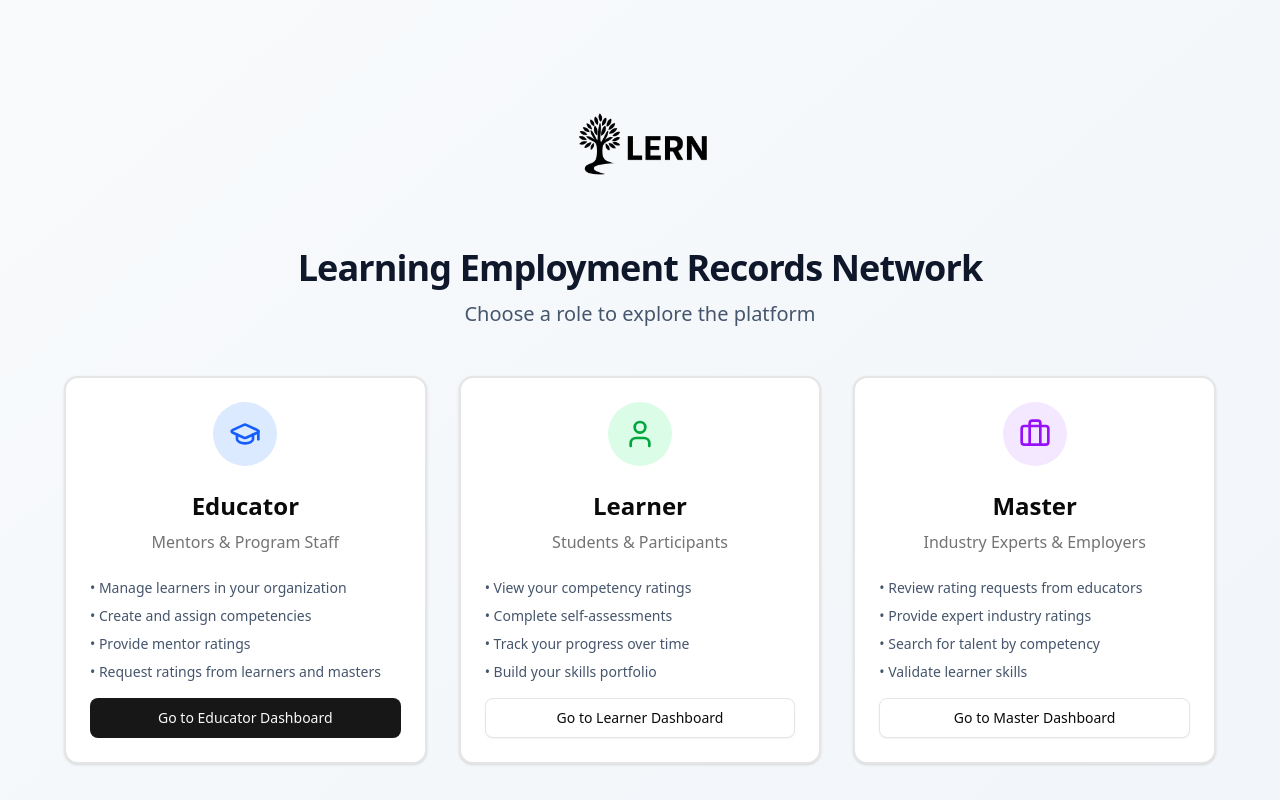
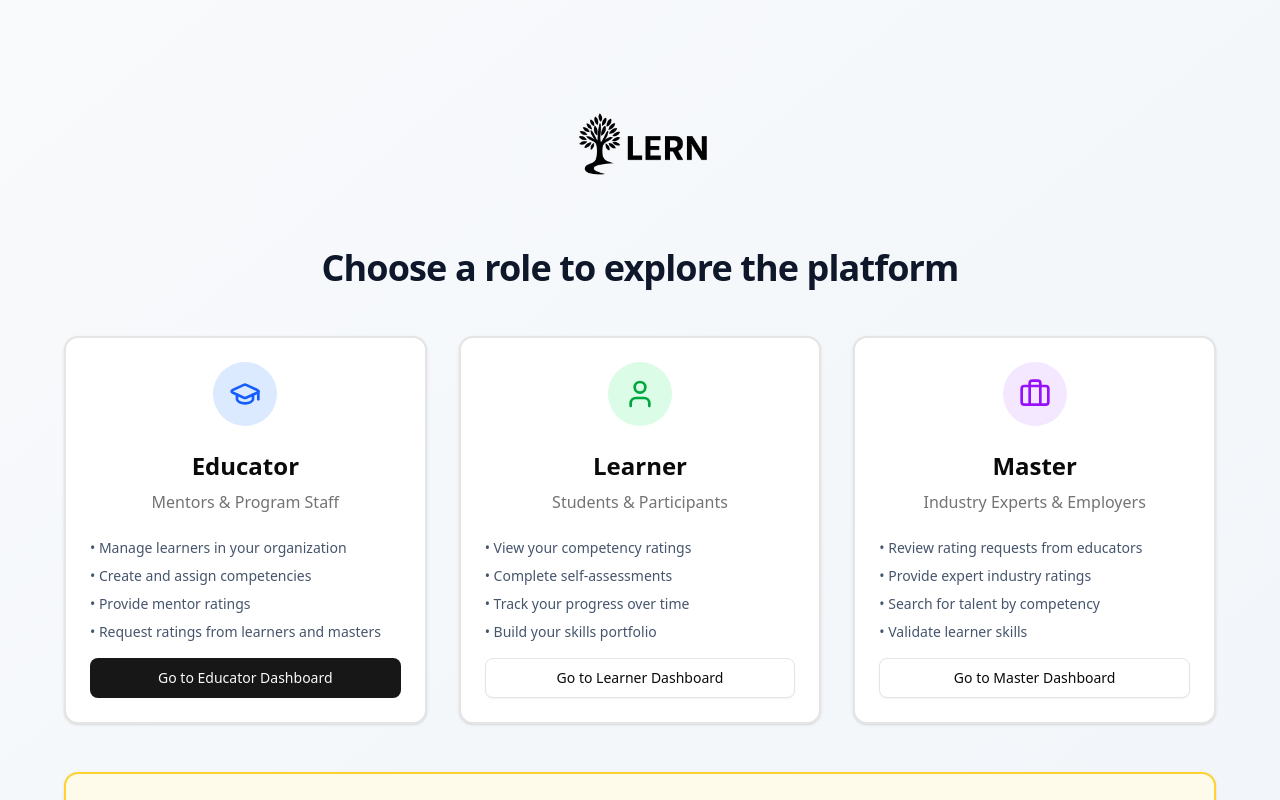
Before and after one commit to joshua-mullet-town/lern, a Next.js app: page / in a window 1280 px wide. Shown: the top 800 px of the page. Built offline with nearby package versions, Linux system fonts and the light colour scheme.

Commit message:
Simplify home page header - focus on call to action
- Removed redundant 'Learning Employment Records Network' text
- Made 'Choose a role to explore the platform' the main bold h1
- Cleaner, more focused first impression

```diff
--- a/app/page.tsx
+++ b/app/page.tsx
@@ -17,14 +17,9 @@
             height={56}
             className="h-auto w-full max-w-[160px] mx-auto"
           />
-          <div className="space-y-3">
-            <h1 className="text-4xl font-bold text-slate-900 tracking-tight">
-              Learning Employment Records Network
-            </h1>
-            <p className="text-xl text-slate-600 max-w-2xl mx-auto font-medium">
-              Choose a role to explore the platform
-            </p>
-          </div>
+          <h1 className="text-4xl font-bold text-slate-900 tracking-tight max-w-2xl mx-auto">
+            Choose a role to explore the platform
+          </h1>
         </div>
 
         {/* Role Cards */}
```
